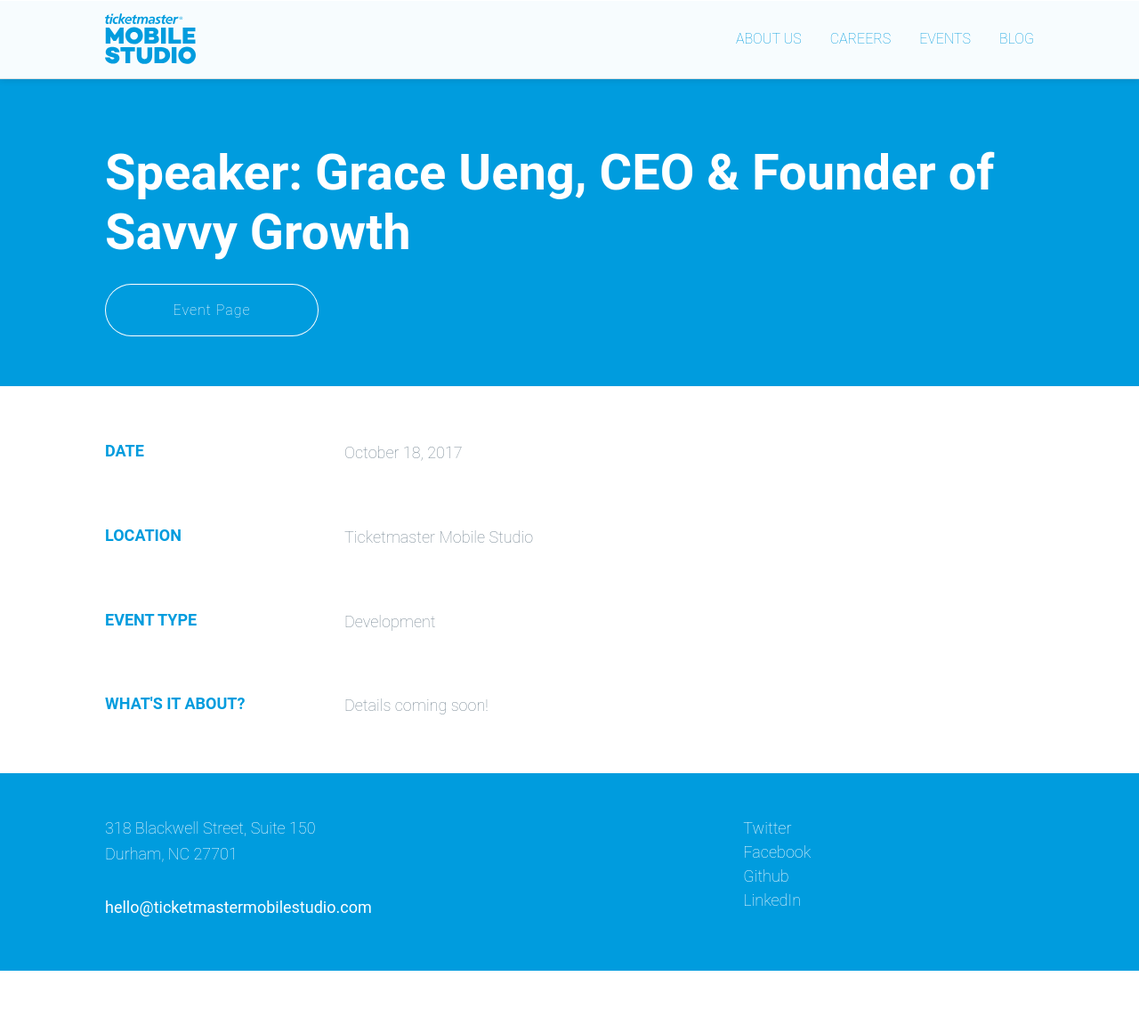
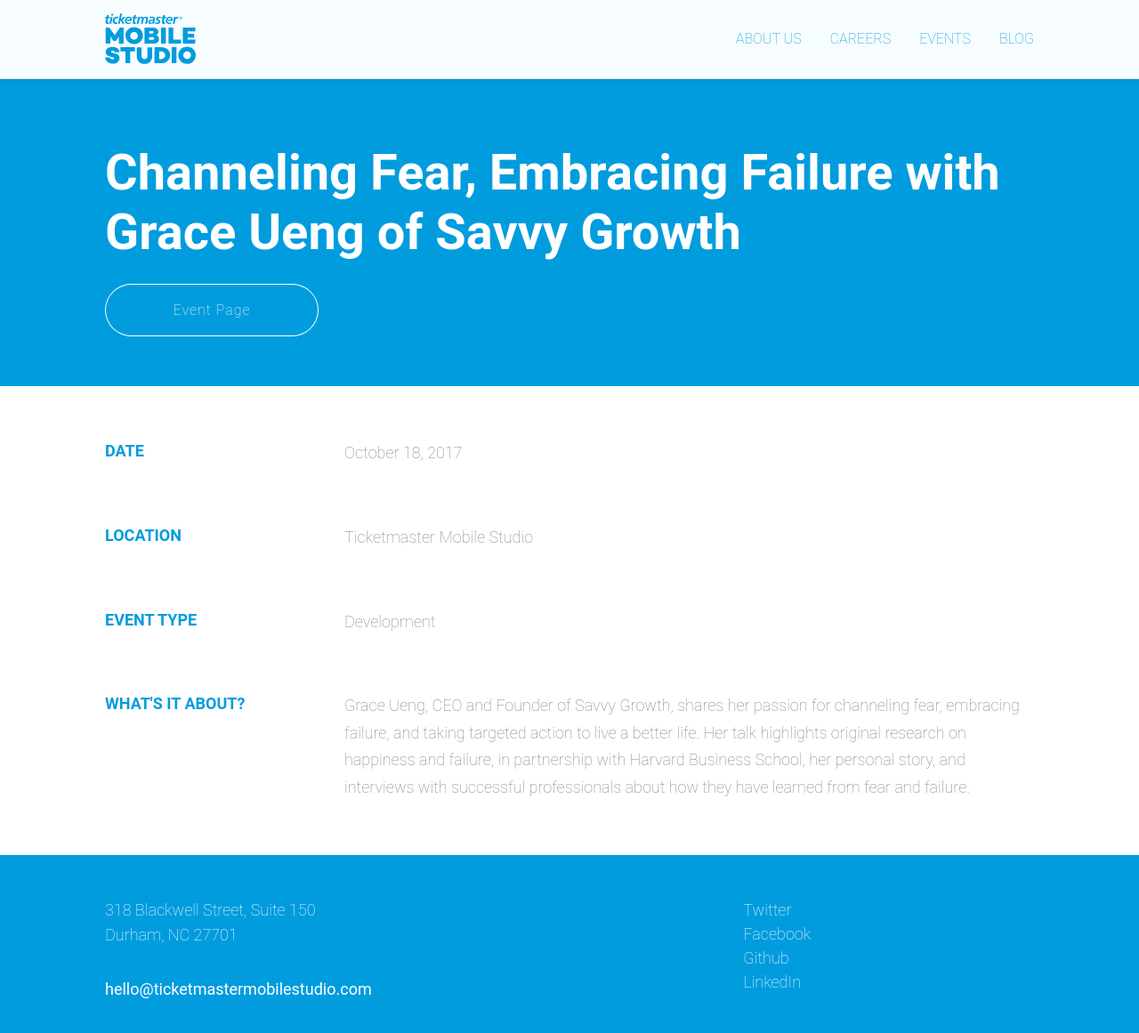
Before and after one commit to TicketmasterMobileStudio/ticketmastermobilestudio.github.io, a Jekyll site: the page built from _posts/2017-10-18-Durham-WIT.md, in a window 1280 px wide and 1183 px high. Shown: the top 1161 px of the window at 89% size. Built offline with Jekyll 4.4.1, drawn with Linux system fonts in a browser that asks for light colours.

Commit message:
Update with details

```diff
--- a/_posts/2017-10-18-Durham-WIT.md
+++ b/_posts/2017-10-18-Durham-WIT.md
@@ -1,10 +1,10 @@
 ---
 layout: event-detail
-title: "Speaker: Grace Ueng, CEO & Founder of Savvy Growth"
+title: "Channeling Fear, Embracing Failure with Grace Ueng of Savvy Growth"
 category: events
 linkout: https://www.meetup.com/DurhamWIT/events/243125514/
 location: Ticketmaster Mobile Studio
 eventtype: Development
 ---
 
-Details coming soon!
+Grace Ueng, CEO and Founder of Savvy Growth, shares her passion for channeling fear, embracing failure, and taking targeted action to live a better life. Her talk highlights original research on happiness and failure, in partnership with Harvard Business School, her personal story, and interviews with successful professionals about how they have learned from fear and failure.
```
